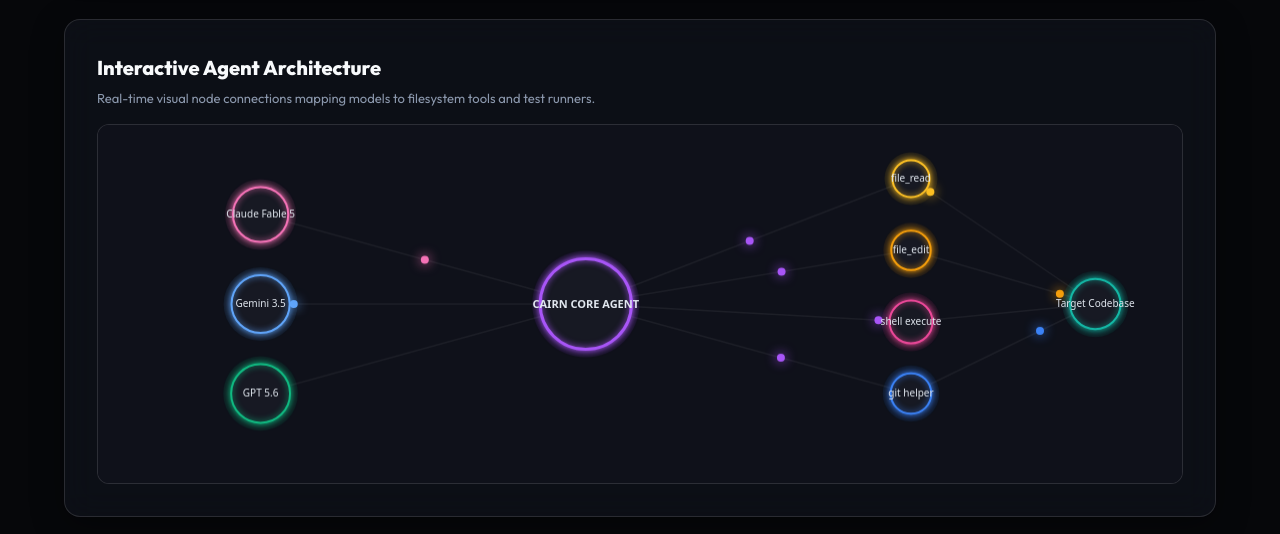
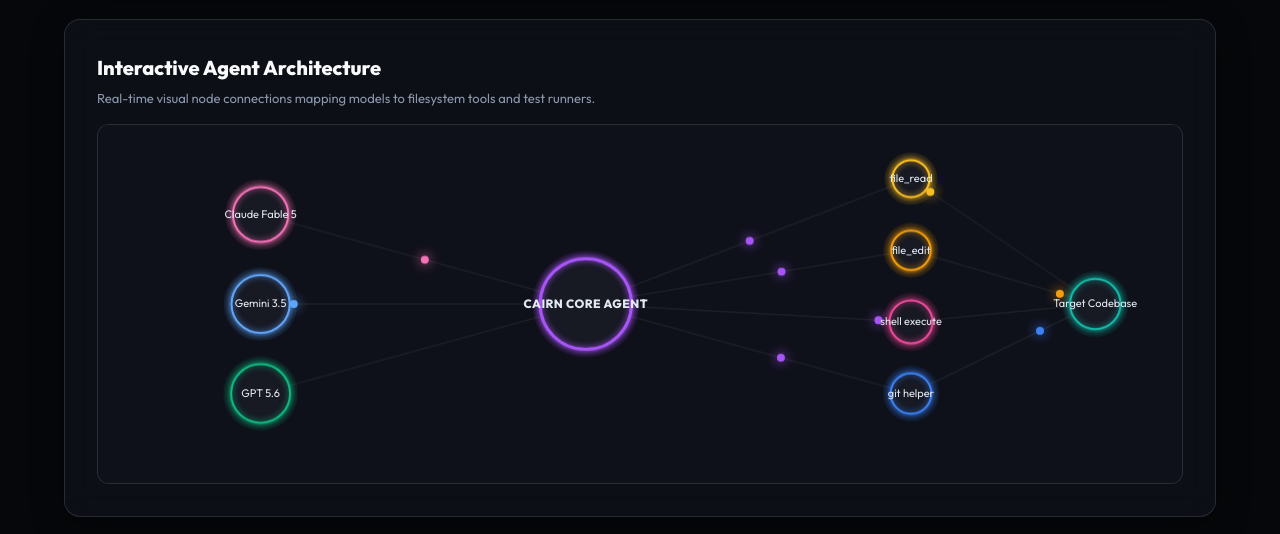
Before and after one commit to Cairn/cairn.github.io, a website built with Vite: page index.html in a window 1280 px wide. Shown: the part 3380-3914 px from the top of the page. Built offline with nearby package versions, Linux system fonts and the light colour scheme.

Commit message:
fix(visualizer): render node labels as DOM overlay for crisp text
Canvas text only gets grayscale antialiasing, so labels stayed fuzzier
than page text even at device resolution. Draw them as absolutely
positioned spans over the canvas instead, using the site font and the
browser's normal subpixel text rendering.

```diff
--- a/src/stack-visualizer.ts
+++ b/src/stack-visualizer.ts
@@ -82,6 +82,11 @@
 
   initNodes();
 
+  const labelLayer = document.createElement('div');
+  labelLayer.className = 'stack-labels';
+  labelLayer.innerHTML = nodes.map(n => `<span class="stack-label${n.category === 'core' ? ' core' : ''}" style="left:${(n.x / width) * 100}%;top:${(n.y / height) * 100}%">${n.label}</span>`).join('');
+  canvas.parentElement?.appendChild(labelLayer);
+
   function draw() {
     if (!ctx) return;
     ctx.clearRect(0, 0, width, height);
@@ -147,12 +152,6 @@
       ctx.fill();
       ctx.stroke();
       ctx.shadowBlur = 0; // reset
-
-      // Draw text label
-      ctx.fillStyle = '#e2e8f0';
-      ctx.font = node.category === 'core' ? 'bold 11px system-ui' : '10px system-ui';
-      ctx.textAlign = 'center';
-      ctx.fillText(node.label, node.x, node.y + (node.category === 'core' ? 4 : 3));
     });
 
     requestAnimationFrame(draw);
--- a/src/style.css
+++ b/src/style.css
@@ -898,6 +898,27 @@
   display: block;
 }
 
+.stack-labels {
+  position: absolute;
+  inset: 0;
+  pointer-events: none;
+}
+
+.stack-label {
+  position: absolute;
+  transform: translate(-50%, -50%);
+  color: #e2e8f0;
+  font-size: 11px;
+  font-weight: 500;
+  white-space: nowrap;
+}
+
+.stack-label.core {
+  font-size: 12px;
+  font-weight: 700;
+  letter-spacing: 0.5px;
+}
+
 /* About Us and Vision Card (Written to sound extremely human) */
 .about-section {
   display: flex;
```
